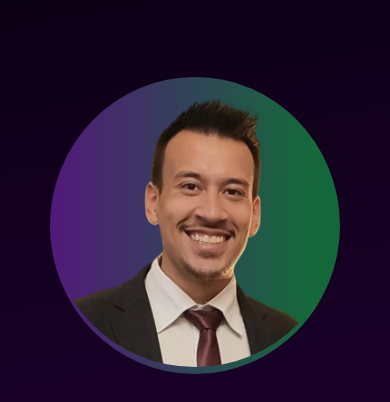
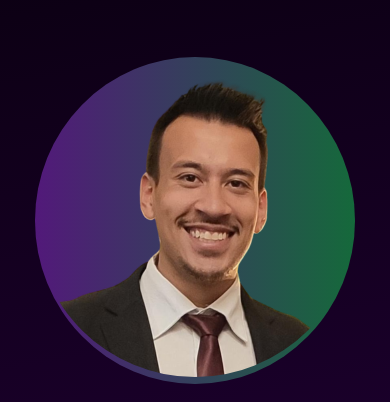
Before and after one commit to ma17martins/Portfolio, a plain HTML site: page index.html in a window 390 px wide. Shown: the part 442-844 px from the top of the page. Drawn offline with nearby package versions, Linux system fonts and the light colour scheme.

Commit message:
updating session details home

```diff
--- a/src/css/sessions/home.css
+++ b/src/css/sessions/home.css
@@ -2,8 +2,8 @@
 	display: flex;
 	min-height: calc(100vh - 125px);
 	align-items: center;
-	justify-content: space-between;
-    padding: 20px;
+	/* justify-content: space-between; */
+    /* padding: 20px; */
 }
 
 .home .info-profile {
@@ -57,7 +57,7 @@
 }
 
 .home .container-photo .photo{
-    max-width: 450px;
+    min-width: 100%;
 	border-radius: 50%;
 }
 
@@ -69,7 +69,7 @@
 
 .home .photo.inner-shadow{
     background: linear-gradient(to right, #52197a, #15693b, #084e38);
-	background-size: 180% 180%;
+	background-size: 200% 200%;
 	animation: gradient-animation 5s ease infinite;
 }
 
@@ -112,7 +112,7 @@
     }
 	.home .container-photo .photo {
 		margin: 30px;
-        max-width: 350px;
+        min-width: 300px;
     }
 }
 
@@ -147,7 +147,7 @@
     }
 
     .home .container-photo .photo {
-        max-width: 100%;
+        min-width: 300px;
         border-radius: 50%;
     }
 
```
